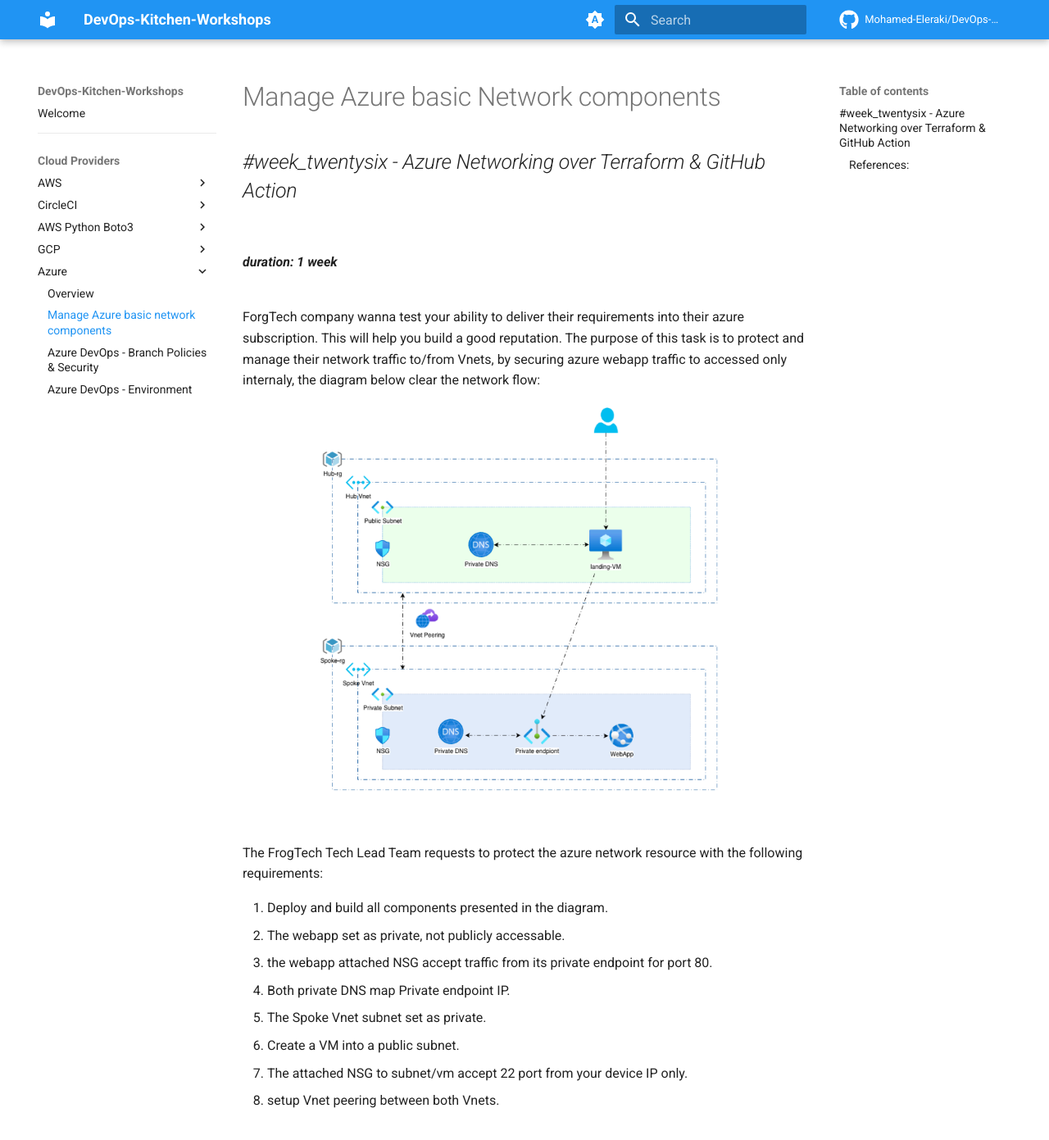
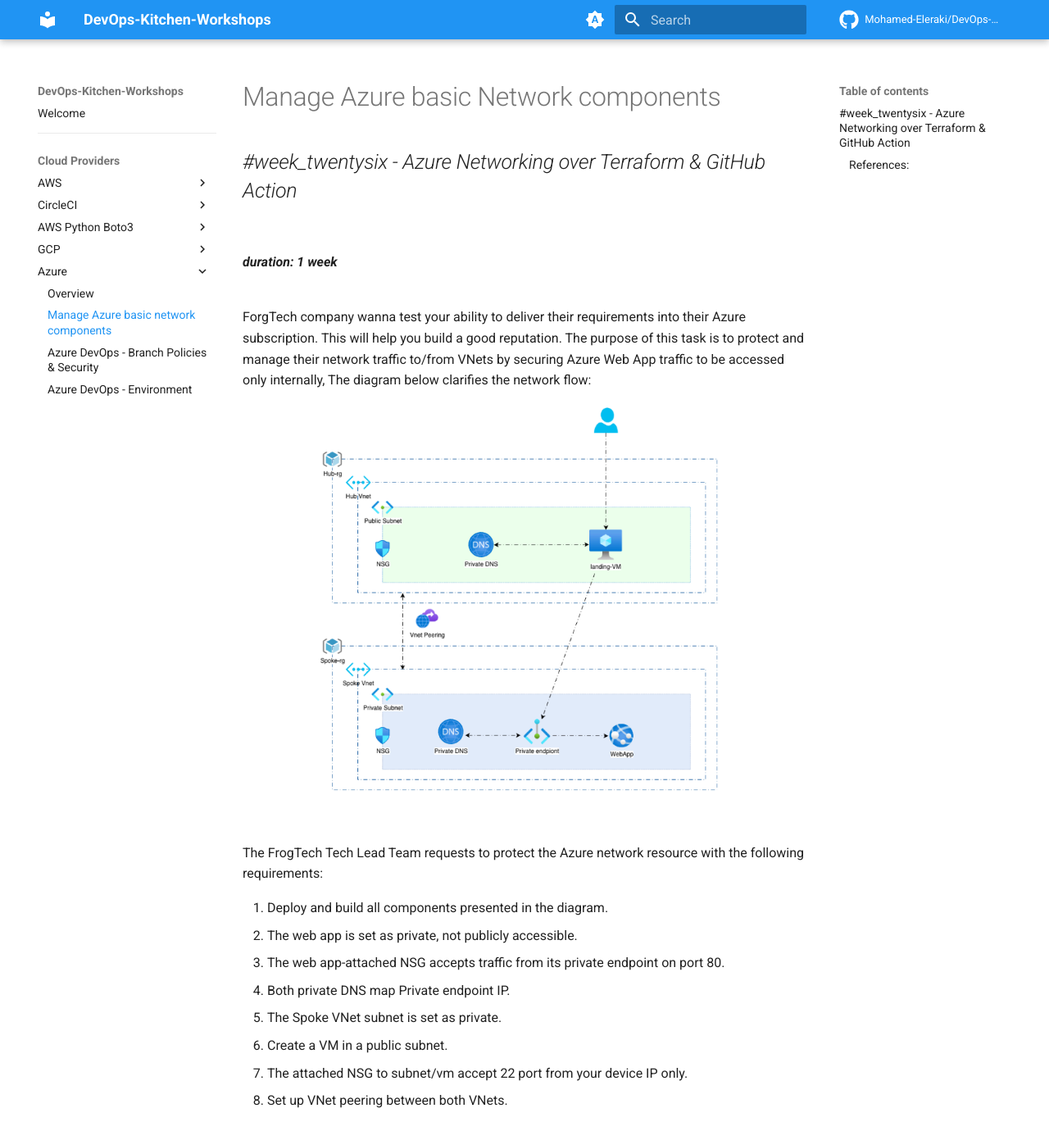
Before and after one commit to Mohamed-Eleraki/DevOps-Kitchen-Workshop, an MkDocs documentation site: the page built from docs/azure/az-basic-networking.md, in a window 1280 px wide and 1400 px high. Shown: the top 1391 px of the window at 82% size. Built offline with MkDocs 1.6.1 and Material for MkDocs 9.7.7, drawn with Linux system fonts in a browser that asks for light colours; comment, search, counter and statistics services are not loaded; the version menu is left out; some of the changed text lies outside the part shown.

Commit message:
Update az-basic-networking.md

```diff
--- a/docs/azure/az-basic-networking.md
+++ b/docs/azure/az-basic-networking.md
@@ -6,30 +6,30 @@
 _**duration: 1 week**_
 <br><br>
 
-ForgTech company wanna test your ability to deliver their requirements into their azure
+ForgTech company wanna test your ability to deliver their requirements into their Azure
 subscription.
 This will help you build a good reputation. The purpose of this task is to protect and manage
-their network traffic to/from Vnets, by securing azure webapp traffic to accessed only internaly,
-the diagram below clear the network flow:
+their network traffic to/from VNets by securing Azure Web App traffic to be accessed only internally,
+The diagram below clarifies the network flow:
 
 ![Diagram](image.png)
 <br><br>
 
-The FrogTech Tech Lead Team requests to protect the azure network resource with the
+The FrogTech Tech Lead Team requests to protect the Azure network resource with the
 following requirements:
 
 1. Deploy and build all components presented in the diagram.
-2. The webapp set as private, not publicly accessable.
-3. the webapp attached NSG accept traffic from its private endpoint for port 80.
+2. The web app is set as private, not publicly accessible.
+3. The web app-attached NSG accepts traffic from its private endpoint on port 80.
 4. Both private DNS map Private endpoint IP.
-5. The Spoke Vnet subnet set as private.
-6. Create a VM into a public subnet.
+5. The Spoke VNet subnet is set as private.
+6. Create a VM in a public subnet.
 7. The attached NSG to subnet/vm accept 22 port from your device IP only.
-8. setup Vnet peering between both Vnets.
+8. Set up VNet peering between both VNets.
 <br>
 
 <br>
 
 ### **References:**
 
-- https://github.com/Mohamed-Eleraki/terraform/tree/main/Azure/06-Azure-networking
+- https://github.com/Mohamed-Eleraki/terraform/tree/main/Azure/06-Azure-networking   ( Invalid Link )
```
